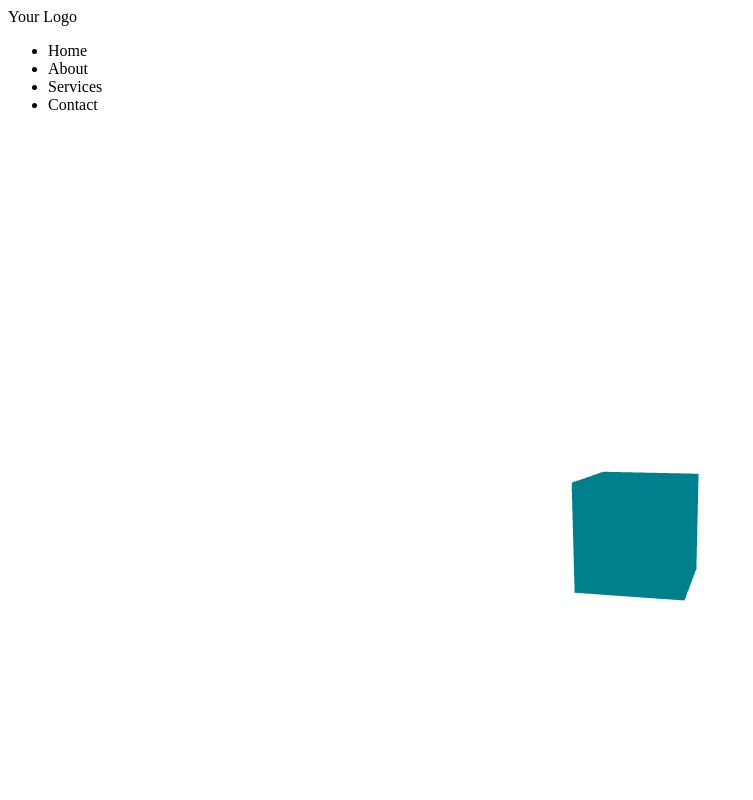
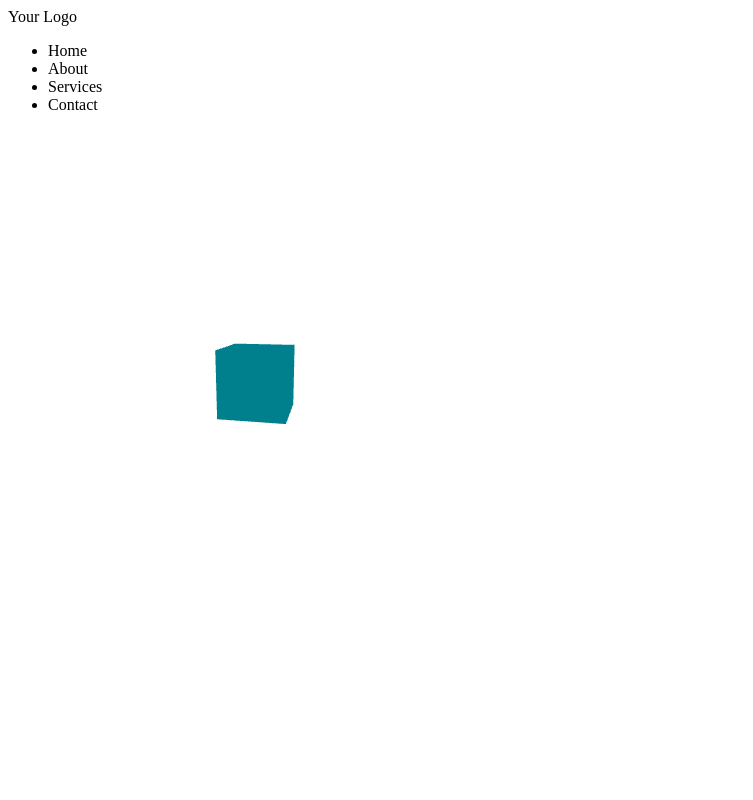
Before and after one commit to Jigberg/WebsiteJigberg, a React (Create React App) app in the folder my-app/: page / in a window 1280 px wide. Shown: the top 800 px of the page, without its empty margins (0-753 px from the left). Built offline with nearby package versions, Linux system fonts and the light colour scheme.

Commit message:
Shit has changed

```diff
--- a/my-app/src/components/ThreeTest.tsx
+++ b/my-app/src/components/ThreeTest.tsx
@@ -26,7 +26,7 @@ function Cube() {
 
 const ThreeTest: React.FC = () => {
     return (
-        <Canvas style={{ height: '800px' }}>
+        <Canvas style={{ height: '500px', width: '500px' }}>
             <ambientLight />
             <pointLight position={[10, 10, 10]} />
             <Cube />
--- a/my-app/src/pages/Home.tsx
+++ b/my-app/src/pages/Home.tsx
@@ -7,11 +7,11 @@ import ThreeTest from '../components/ThreeTest';
 
 function Home() {
     return (
-        <div>
-            {/* <div className="flex min-h-screen w-screen justify-center items-center">
-                <img src={rotateSVG} className="max-w-full max-h-full animate-spin-custom" alt="Courage" />
-            </div> */}
-            <div className="flex min-h-screen w-screen justify-center items-center">
+        <div className="min-h-screen w-screen">
+            <div className = "h-[800px]">
+                <ThreeTest />
+            </div>
+            <div className = "h-[800px]">
                 <ThreeTest />
             </div>
         </div>
@@ -19,3 +19,7 @@ function Home() {
 }
 
 export default Home;
+
+{/* <div className="flex min-h-screen w-screen justify-center items-center">
+<img src={rotateSVG} className="max-w-full max-h-full animate-spin-custom" alt="Courage" />
+</div> */}
```
Also changed, not shown: my-app/public/index.html (+0 -13 lines), my-app/src/resources/Courage copy.svg (added), 1 other file (tests, documents, lock files or other folders).
